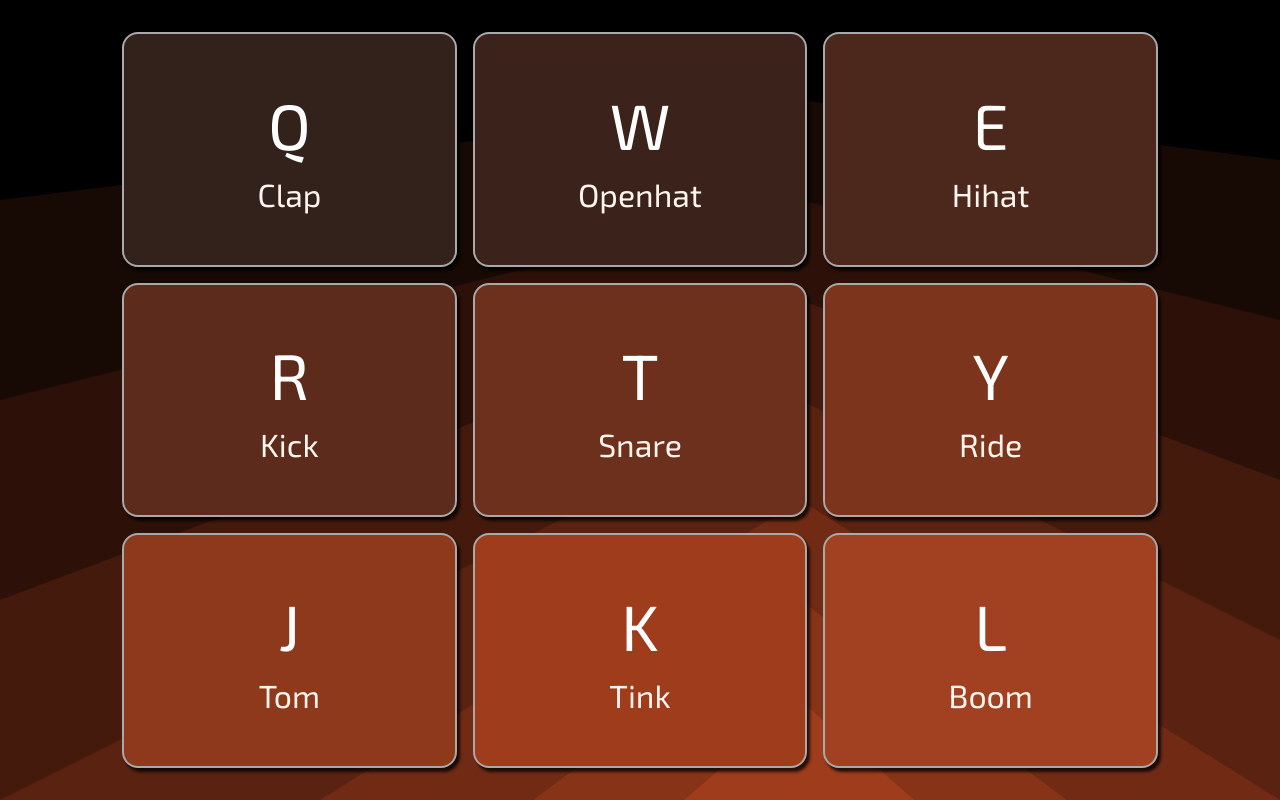
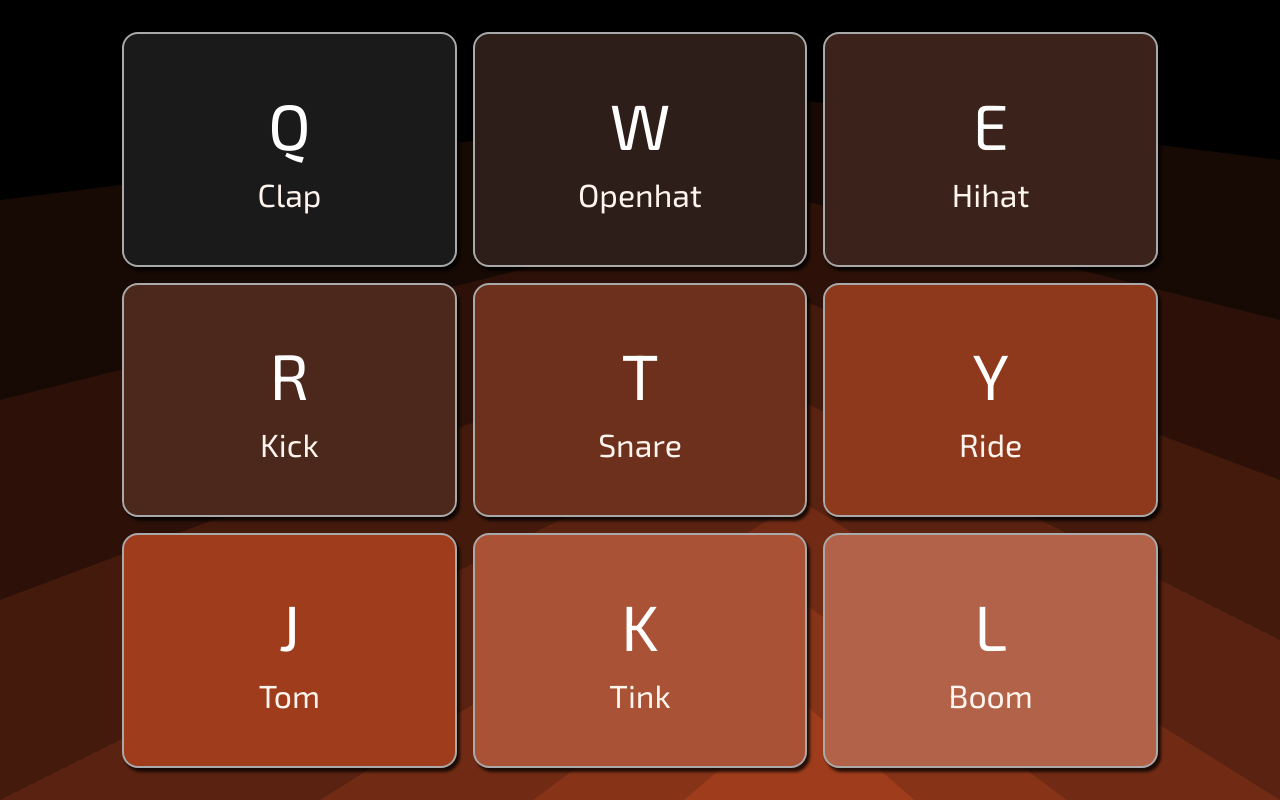
Before and after one commit to tonaye-aye/drumtones, a PHP site: page / in a window 1280 px wide. Run offline with PHP 8.4, Linux system fonts and the light colour scheme; some libraries are stand-ins or nearby versions.

Commit message:
updated colours

```diff
--- a/style.css
+++ b/style.css
@@ -61,31 +61,31 @@ body {
   cursor: pointer;
 }
 .key:nth-child(1) {
-  background: #33211b;
+  background: #1a1a1a;
 }
 .key:nth-child(2) {
+  background: #2e1e19;
+}
+.key:nth-child(3) {
   background: #3b231b;
 }
-.key:nth-child(3) {
+.key:nth-child(4) {
   background: #4c271b;
-}
-.key:nth-child(4) {
-  background: #5c2b1b;
 }
 .key:nth-child(5) {
   background: #6d301c;
 }
 .key:nth-child(6) {
-  background: #7d341c;
+  background: #8e381c;
 }
 .key:nth-child(7) {
-  background: #8e381c;
+  background: #9e3c1c;
 }
 .key:nth-child(8) {
-  background: #9e3c1c;
+  background: #aa5236;
 }
 .key:nth-child(9) {
-  background: #a14122;
+  background: #b26248;
 }
 
 .key.playing {
```
